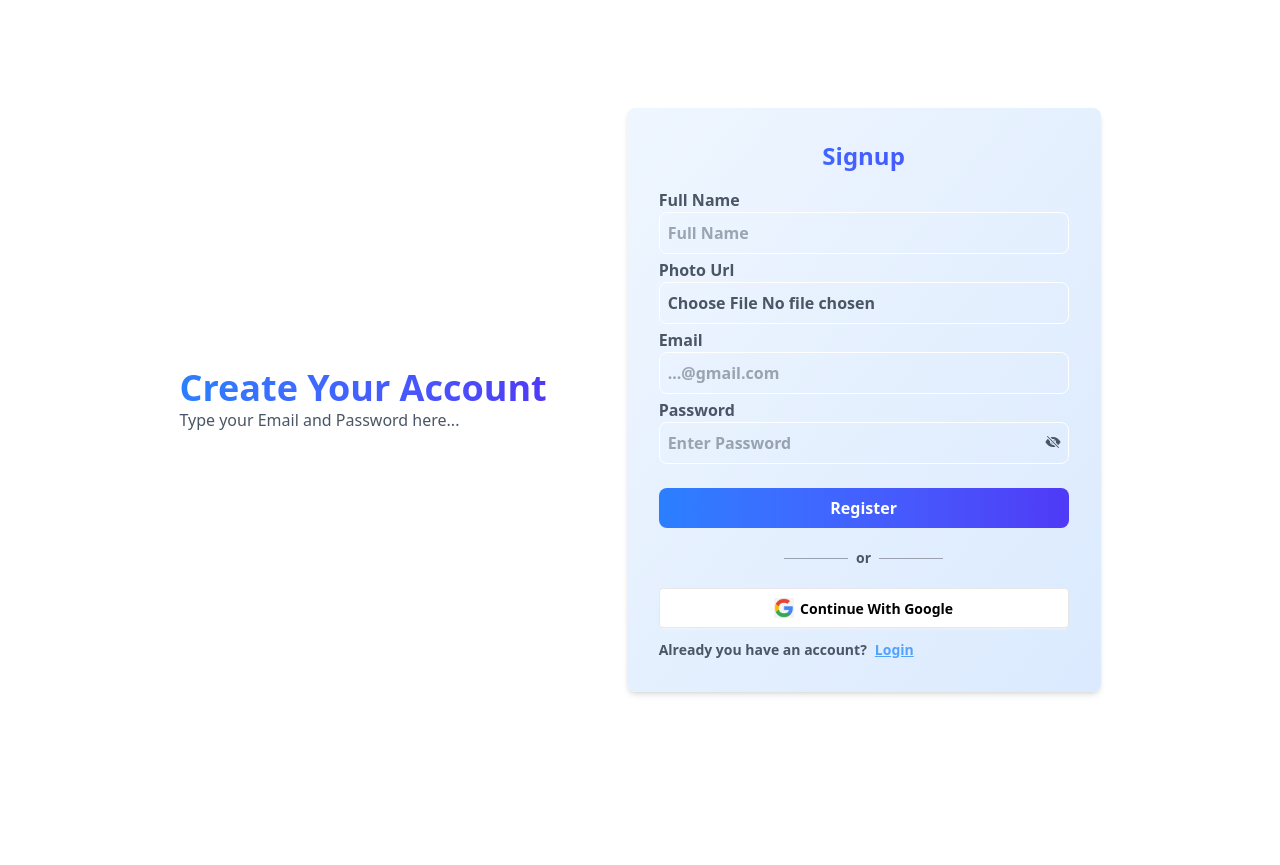
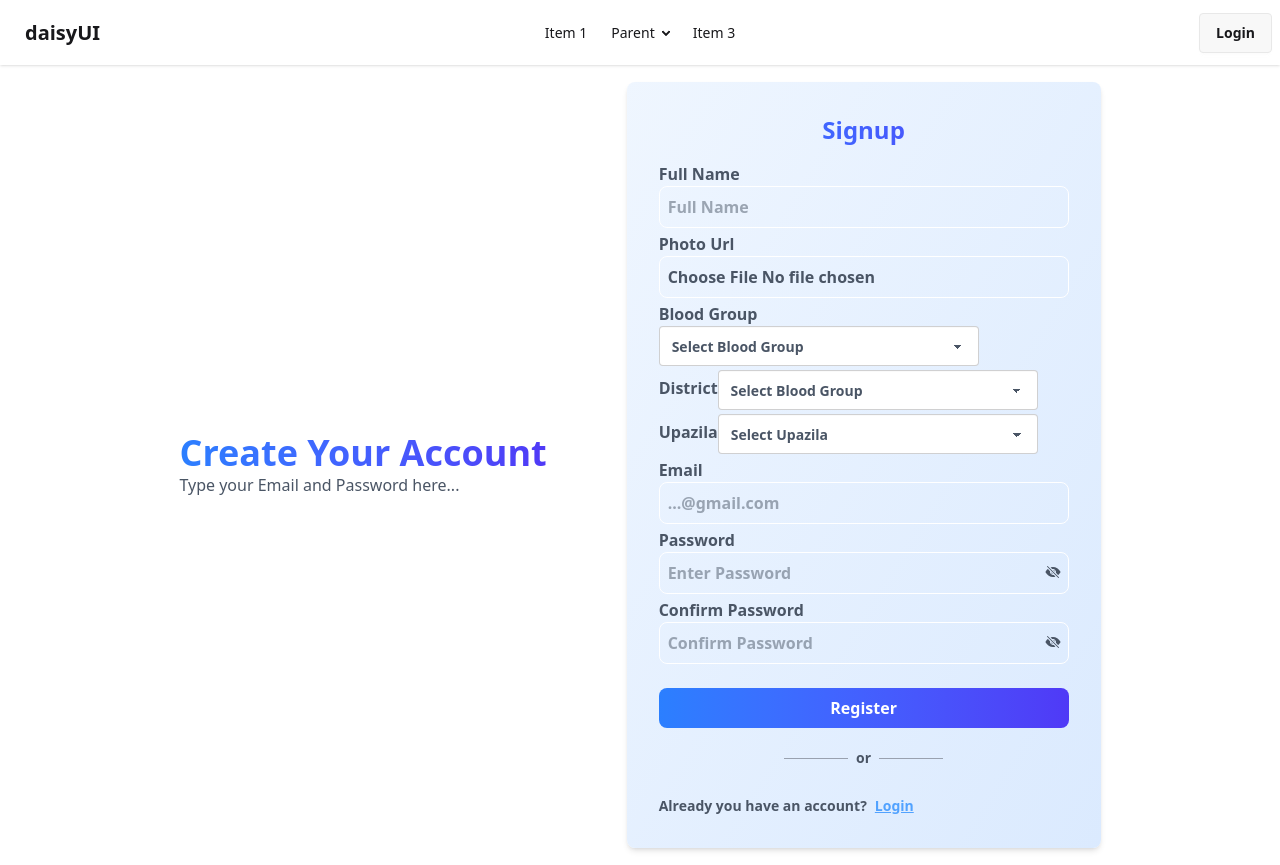
Before and after one commit to Shourav52/FrontendEleven, a React (Vite) app: page /signup in a window 1280 px wide. Before the commit the page ends 800 px from the top, so only its background shows below. Built offline with nearby package versions, Linux system fonts and the light colour scheme; no server answers.

Commit message:
update registration page added some input feild

```diff
--- a/src/MainLayout/MainLayout.jsx
+++ b/src/MainLayout/MainLayout.jsx
@@ -1,9 +1,11 @@
 import React from 'react'
 import { Outlet } from 'react-router'
+import Navbar from '../compunents/Navbar'
 
 const MainLayout = () => {
   return (
     <div>
+        <Navbar></Navbar>
       <Outlet></Outlet>
     </div>
   )
--- a/src/Pages/Signup.jsx
+++ b/src/Pages/Signup.jsx
@@ -27,9 +27,17 @@ const Signup = () => {
     const name = e.target.name.value;
     const photoUrl = e.target.photoUrl;
     const file = photoUrl.files[0];
+    const confirmPass = e.target.confirmPassword.value;
+    const bloodGroup = e.target.bloodGroup.value;
+    const district = e.target.district.value;
+    const upazila = e.target.upazila.value;
+
 
     const uppercase = /[A-Z]/;
     const lowercase = /[a-z]/;
+    if (pass !== confirmPass) {
+      return toast.error("Password and Confirm Password do not match!");
+    }
     if (pass.length < 6) {
       return toast.error(' Password must be at least 6 characters!');
     }
@@ -50,8 +58,14 @@ const Signup = () => {
     const formData = {
       email,
       pass,
+      confirmPass,
       name,
       mainPhotoUrl,
+      bloodGroup,
+      district,
+      upazila,
+      role: "donor",
+      status: "active",
 
     }
 
@@ -87,16 +101,6 @@ const Signup = () => {
   }
   console.log(user);
 
-
-  const googleSignin = () => {
-    handleGoogleSignin()
-      .then(result => {
-        const user = result.user
-        setUser(user)
-        toast.success("Google Signup Successful!");
-      })
-      .catch(err => toast.error(err.message))
-  }
   return (
     <div className="min-h-screen flex items-center justify-center ">
       <MyContainer className={"flex justify-center items-center gap-20 flex-col md:flex-row"}>
@@ -116,6 +120,41 @@ const Signup = () => {
               <label htmlFor="">Photo Url </label>
               <input name='photoUrl' className='border-white border   rounded-[8px] p-2 w-full' type="file" placeholder='photoUrl' />
             </div>
+
+           <div>
+              <label htmlFor="">Blood Group</label>
+             <select  name="bloodGroup" defaultValue="" className="select" required>
+              <option disabled={false}>Select Blood Group</option>
+              <option>A+</option>
+              <option>A-</option>
+              <option>B+</option>
+              <option>B-</option>
+              <option>AB+</option>
+              <option>AB-</option>
+              <option>O+</option>
+              <option>O-</option>
+            </select>
+           </div>
+           <div>
+              <label htmlFor="">District</label>
+             <select name="district" defaultValue="" className="select" required>
+              <option disabled={false}>Select Blood Group</option>
+              <option>Dhaka</option>
+              <option>Chattogram</option>
+              <option>Rajshahi</option>
+            </select>
+           </div>
+           <div>
+              <label htmlFor="">Upazila</label>
+             <select name="upazila" defaultValue="" className="select" required>
+              <option disabled={false}>Select Upazila</option>
+              <option>Savar</option>
+              <option>Mirpur</option>
+              <option>Dhanmondi</option>
+            </select>
+           </div>
+
+
             <div >
               <label htmlFor="">Email</label>
               <input name="email" className='border-white border rounded-[8px] p-2 w-full' type="Email" placeholder='...@gmail.com' />
@@ -125,6 +164,15 @@ const Signup = () => {
               <label htmlFor="">Password</label>
               <input name='password' type={show ? "text" : "password"} className='border-white border  rounded-[8px] p-2 w-full'
                 placeholder='Enter Password' />
+              <span onClick={() => setshow(!show)}
+                className='absolute right-[8px] top-[36px] cursor-pointer z-50'>
+                {show ? <FaEye /> : <IoEyeOff />}
+              </span>
+            </div>
+            <div className='relative'>
+              <label htmlFor="">Confirm  Password</label>
+              <input name='confirmPassword' type={show ? "text" : "password"} className='border-white border  rounded-[8px] p-2 w-full'
+                placeholder='Confirm Password'/>
               <span onClick={() => setshow(!show)}
                 className='absolute right-[8px] top-[36px] cursor-pointer z-50'>
                 {show ? <FaEye /> : <IoEyeOff />}
@@ -140,12 +188,6 @@ const Signup = () => {
               <span className='text-sm text-gray-3]400'>or</span>
               <div className='h-px w-16 bg-gray-400'></div>
             </div>
-            <button onClick={googleSignin}
-              type='submit'
-              className='flex  bg-white text-black justify-center btn'>
-              <img className='w-5' src={googleimg} alt="" />
-              Continue With Google
-            </button>
 
             <p className='text-sm mt-2 '>
               Already you have an account?<Link className='text-blue-400 ml-2 underline hover:text-blue-700' to={"/login"} >Login</Link>
--- a/src/Provider/AuthProvider.jsx
+++ b/src/Provider/AuthProvider.jsx
@@ -16,16 +16,13 @@ const AuthProvider = ({ children }) => {
 
     return createUserWithEmailAndPassword(auth, email, pass)
   }
-  const handleGoogleSignin = () => {
-    return signInWithPopup(auth, googleProvider)
-  }
+
 
 
   const authData = {
     signupWithEmailAndPassword,
     setUser,
     user,
-    handleGoogleSignin,
     loading
   }
   useEffect(() => {
--- /dev/null
+++ b/src/compunents/Navbar.jsx
@@ -0,0 +1,57 @@
+import React, { useContext } from 'react'
+import { Link } from 'react-router'
+import { AuthContext } from '../Provider/AuthProvider';
+
+const Navbar = () => {
+    const {user} = useContext(AuthContext);
+
+  return (
+    <div>
+      <div className="navbar bg-base-100 shadow-sm">
+  <div className="navbar-start">
+    <div className="dropdown">
+      <div tabIndex={0} role="button" className="btn btn-ghost lg:hidden">
+        <svg xmlns="http://www.w3.org/2000/svg" className="h-5 w-5" fill="none" viewBox="0 0 24 24" stroke="currentColor"> <path strokeLinecap="round" strokeLinejoin="round" strokeWidth="2" d="M4 6h16M4 12h8m-8 6h16" /> </svg>
+      </div>
+      <ul
+        tabIndex="-1"
+        className="menu menu-sm dropdown-content bg-base-100 rounded-box z-1 mt-3 w-52 p-2 shadow">
+        <li><a>Item 1</a></li>
+        <li>
+          <a>Parent</a>
+          <ul className="p-2">
+            <li><a>Submenu 1</a></li>
+            <li><a>Submenu 2</a></li>
+          </ul>
+        </li>
+        <li><a>Item 3</a></li>
+      </ul>
+    </div>
+    <a className="btn btn-ghost text-xl">daisyUI</a>
+  </div>
+  <div className="navbar-center hidden lg:flex">
+    <ul className="menu menu-horizontal px-1">
+      <li><a>Item 1</a></li>
+      <li>
+        <details>
+          <summary>Parent</summary>
+          <ul className="p-2 bg-base-100 w-40 z-1">
+            <li><a>Submenu 1</a></li>
+            <li><a>Submenu 2</a></li>
+          </ul>
+        </details>
+      </li>
+      <li><a>Item 3</a></li>
+    </ul>
+  </div>
+  <div className="navbar-end">
+   {
+    user ? <button className="btn btn-outline btn-warning">Logout</button> : <Link to={'/login'}  className="btn">Login</Link>
+   }
+  </div>
+</div>
+    </div>
+  )
+}
+
+export default Navbar
```
Lines whose indentation alone changed are shown as unchanged.
